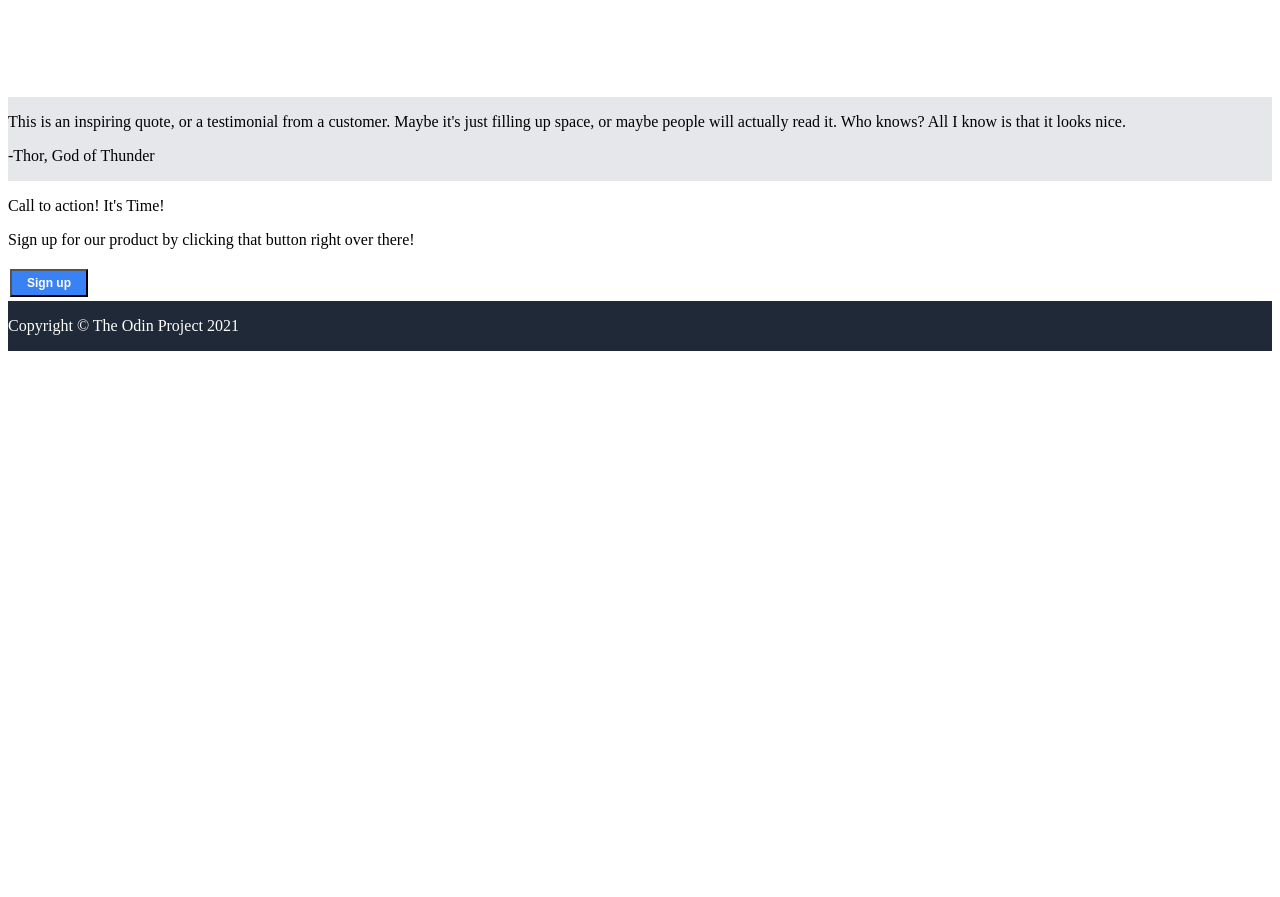
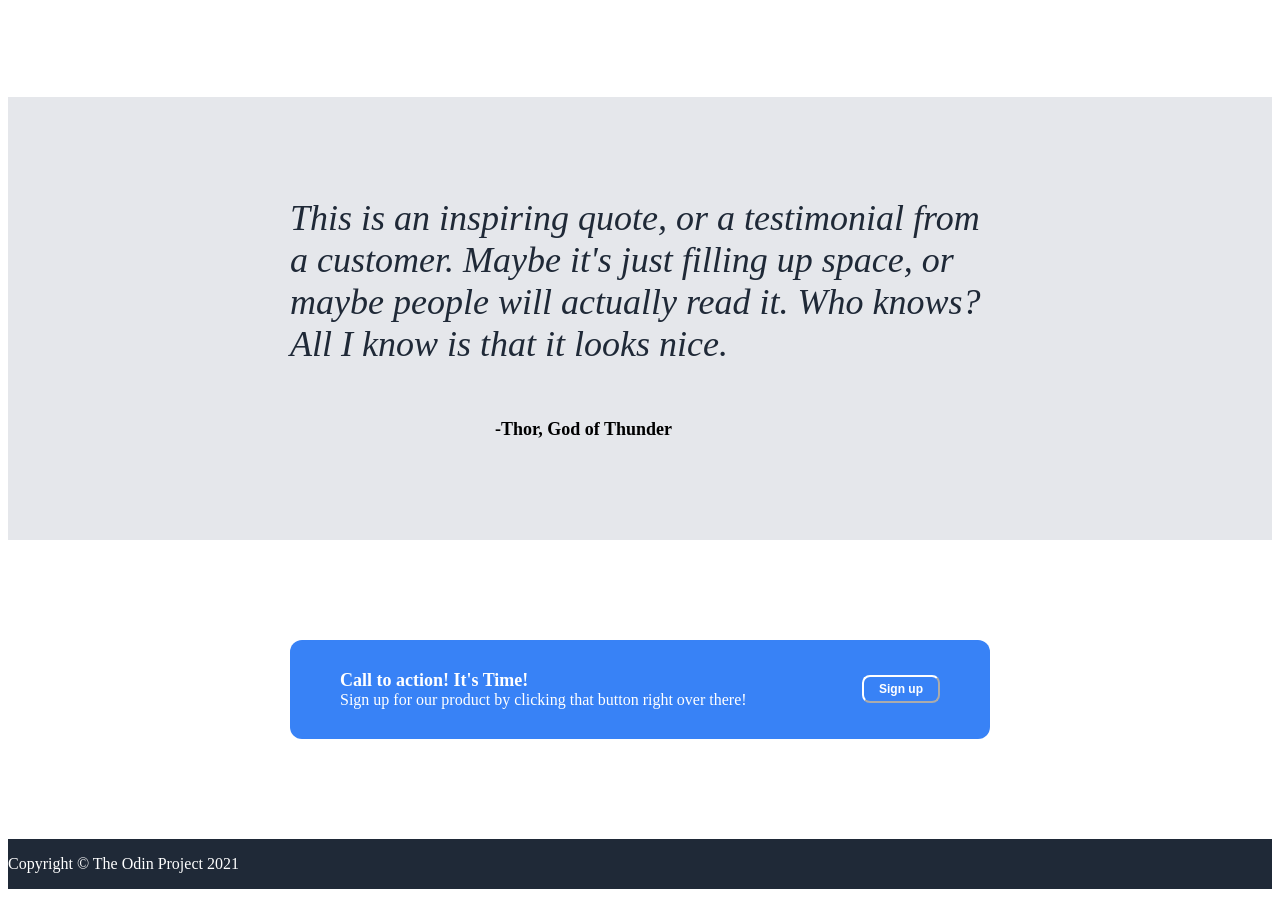
Before and after one commit to telepath01/Project_LandingPage, a plain HTML site: page index.html in a window 1280 px wide. Shown: the part 846-1743 px from the top of the page. Before the commit the page ends 1205 px from the top, so only its background shows below. Drawn offline with Linux system fonts and the light colour scheme.

Commit message:
Section 04 complete
Completed section 04 of index.html

```diff
--- a/index.html
+++ b/index.html
@@ -78,14 +78,18 @@
         just filling up space, or maybe people will actually read it. Who knows?
         All I know is that it looks nice.
       </p>
-      <p class="quoat author">-Thor, God of Thunder</p>
+      <p class="quoat_author">-Thor, God of Thunder</p>
     </div>
     <div class="section04">
-      <p class="section04 title">Call to action! It's Time!</p>
-      <p class="signup sentence">
-        Sign up for our product by clicking that button right over there!
-      </p>
-      <button class="sectioin04 button">Sign up</button>
+      <div class="section04-container">
+        <div class="container-title">
+          <p class="section04_title">Call to action! It's Time!</p>
+          <p class="signup_sentence">
+            Sign up for our product by clicking that button right over there!
+          </p>
+        </div>
+        <button class="section04_button">Sign up</button>
+      </div>
     </div>
     <div class="footer">
       <p class="copyright">Copyright © The Odin Project 2021</p>
--- a/styles/style.css
+++ b/styles/style.css
@@ -119,3 +119,71 @@ li {
   padding: 10px;
   margin-bottom: 100px;
 }
+
+/* Section 03 of index.html */
+.section03 {
+  display: flex;
+  align-items: center;
+  flex-direction: column;
+}
+.quoat {
+  display: flex;
+  font-size: 36px;
+  font-style: italic;
+  max-width: 700px;
+  color: #1f2937;
+  margin-top: 100px;
+}
+.quoat_author {
+  display: flex;
+  font-weight: bold;
+  font-size: 18px;
+  align-self: flex-end;
+  padding: 0;
+  margin-right: 600px;
+  margin-bottom: 100px;
+}
+
+/* Section 4 of index.html */
+
+.section04 {
+  display: flex;
+  justify-content: center;
+}
+.section04-container {
+  background-color: #3882f6;
+  margin: 100px;
+  border-radius: 12px;
+  width: 700px;
+  display: flex;
+  justify-content: space-between;
+  align-items: center;
+}
+
+.container-title {
+  display: flex;
+  flex-direction: column;
+  margin: 10px;
+  color: white;
+  margin-left: 50px;
+}
+.section04_title {
+  font-size: 18px;
+  font-weight: bold;
+  margin: 0;
+  padding: 0;
+  margin-top: 20px;
+}
+
+.signup_sentence {
+  margin: 0;
+  padding: 0;
+  margin-bottom: 20px;
+}
+.section04_button {
+  margin-right: 50px;
+  border-radius: 8px;
+  border-color: white;
+}
+
+/* Footer for index.html */
```
